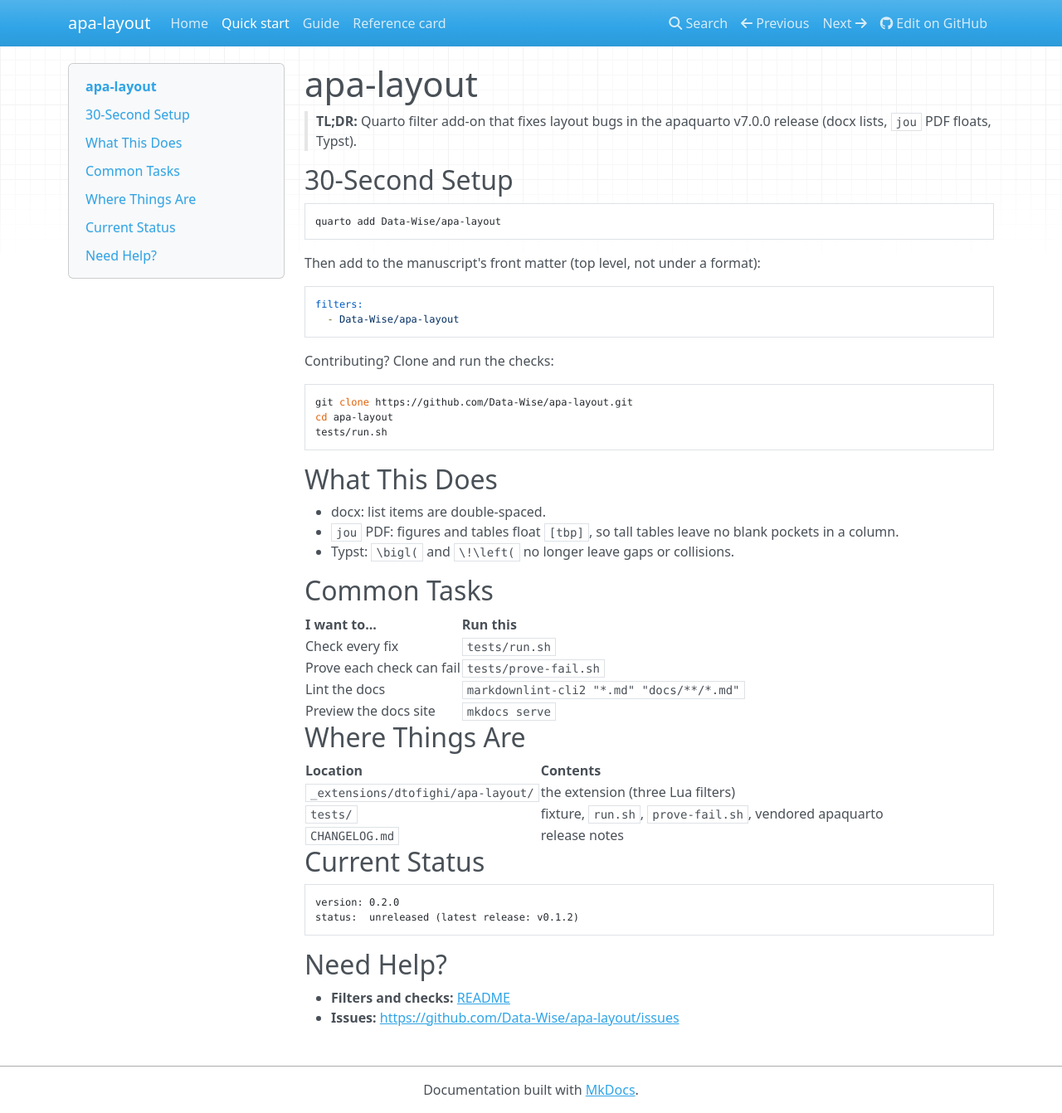
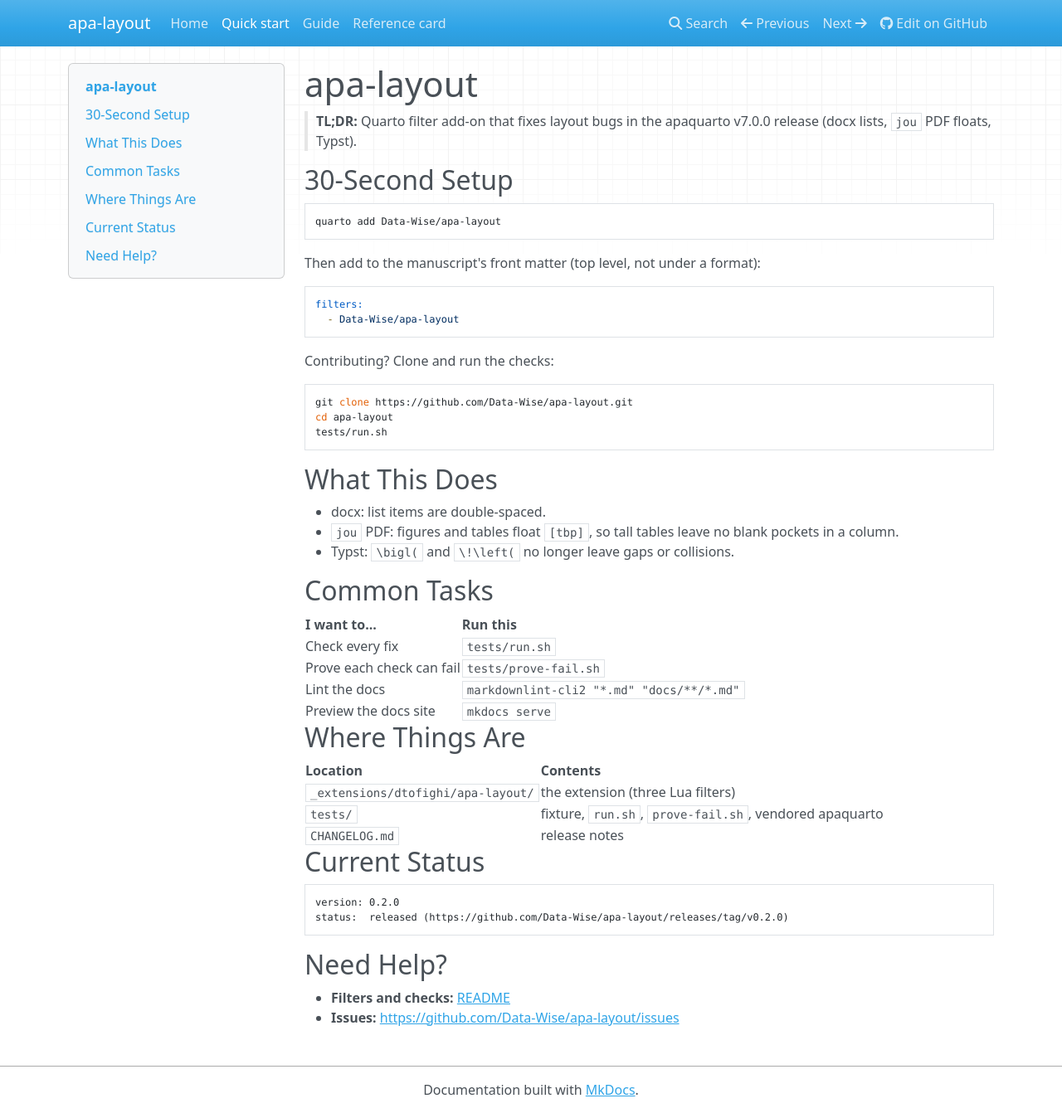
Before and after one commit to Data-Wise/apa-layout, an MkDocs documentation site: the page built from docs/QUICK-START.md, in a window 1280 px wide and 1342 px high. Shown: the whole window at 83% size. Built offline with MkDocs 1.6.1, drawn with Linux system fonts in a browser that asks for light colours; nearby versions of some CDN libraries.

Commit message:
chore: release 0.2.0
Co-Authored-By: Claude Sonnet 5.5 <noreply@anthropic.com>

````diff
--- a/docs/QUICK-START.md
+++ b/docs/QUICK-START.md
@@ -52,7 +52,7 @@ tests/run.sh
 
 ```text
 version: 0.2.0
-status:  unreleased (latest release: v0.1.2)
+status:  released (https://github.com/Data-Wise/apa-layout/releases/tag/v0.2.0)
 ```
 
 ## Need Help?
````
Also changed, not shown: CHANGELOG.md (+2 -1 lines), README.md (+1 -1 lines), docs/index.md (+1 -1 lines), 1 other file.
